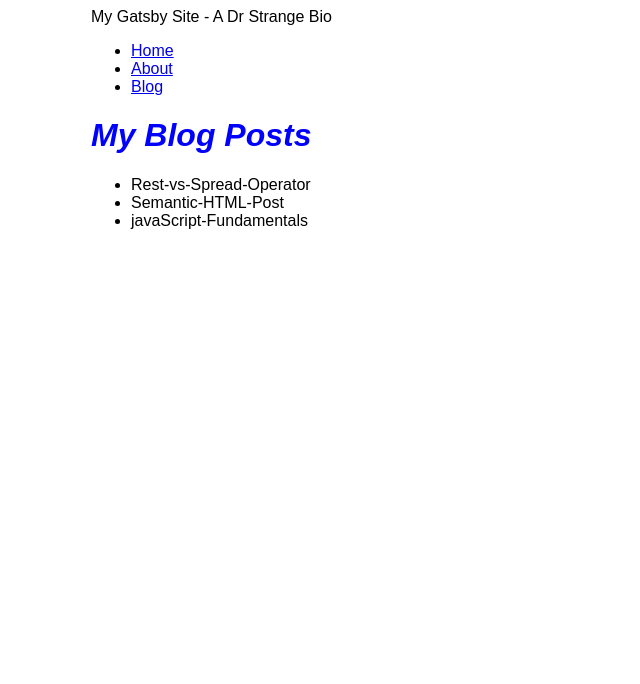
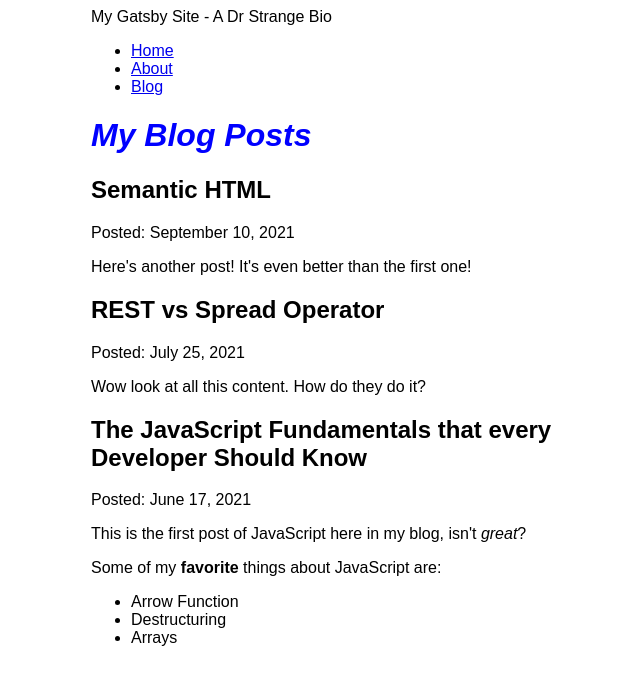
Before and after one commit to nathanbq/my-first-gatsby-site, a Gatsby site: page /blog in a window 1280 px wide. Shown: the whole page, without its empty margins (299-939 px from the left). Built offline with nearby package versions, Linux system fonts and the light colour scheme; Gatsby itself is replaced by a stand-in of ours.

Commit message:
Finished Gatsby Tutorial Part V

```diff
--- a/blog/Rest-vs-Spread-Operator.mdx
+++ b/blog/Rest-vs-Spread-Operator.mdx
@@ -0,0 +1,6 @@
+---
+title: "REST vs Spread Operator"
+date: "2021-07-25"
+---
+
+Wow look at all this content. How do they do it?
--- a/blog/Semantic-HTML-Post.mdx
+++ b/blog/Semantic-HTML-Post.mdx
@@ -0,0 +1,6 @@
+---
+title: "Semantic HTML"
+date: "2021-09-10"
+---
+
+Here's another post! It's even better than the first one!
--- a/blog/javaScript-Fundamentals.mdx
+++ b/blog/javaScript-Fundamentals.mdx
@@ -0,0 +1,13 @@
+---
+title: "The JavaScript Fundamentals that every Developer Should Know"
+date: "2021-06-17"
+---
+
+This is the first post of JavaScript here in my blog, isn't *great*?
+
+
+Some of my **favorite** things about JavaScript are:
+
+* Arrow Function
+* Destructuring
+* Arrays
--- a/gatsby-config.js
+++ b/gatsby-config.js
@@ -12,7 +12,8 @@ module.exports = {
       options: {
         name: `blog`,
         path: `${__dirname}/blog`,
-      }
+      },
     },
+    "gatsby-plugin-mdx",
   ],
 };
--- a/package.json
+++ b/package.json
@@ -14,9 +14,12 @@
     "clean": "gatsby clean"
   },
   "dependencies": {
+    "@mdx-js/mdx": "^1.6.22",
+    "@mdx-js/react": "^1.6.22",
     "gatsby": "^3.10.2",
     "gatsby-plugin-gatsby-cloud": "^2.10.1",
     "gatsby-plugin-image": "^1.10.1",
+    "gatsby-plugin-mdx": "^2.11.0",
     "gatsby-plugin-sharp": "^3.10.2",
     "gatsby-source-filesystem": "^3.11.0",
     "graphql": "^15.5.1",
--- a/src/pages/blog.js
+++ b/src/pages/blog.js
@@ -1,33 +1,40 @@
 //import react and more components
-import * as React from 'react'
-import { graphql } from 'gatsby'
-import Layout from '../components/layout'
+import * as React from "react";
+import { graphql } from "gatsby";
+import { MDXRenderer } from 'gatsby-plugin-mdx'
+import Layout from "../components/layout";
 
 //write your components
 const BlogPage = ({ data }) => {
-    return (
-        <Layout pageTitle="My Blog Posts">
-            <ul>
-                {
-                    data.allFile.nodes.map(node => (
-                        <li key={node.name}>
-                            {node.name}
-                        </li>
-                    ))
-                }
-            </ul>
-        </Layout>
-    )
+  return (
+    <Layout pageTitle="My Blog Posts">
+      {data.allMdx.nodes.map((node) => (
+        <article key={node.id}>
+          <h2>{node.frontmatter.title}</h2>
+          <p>Posted: {node.frontmatter.date}</p>
+          <MDXRenderer>
+              {node.body}
+          </MDXRenderer>
+        </article>
+      ))}
+    </Layout>
+  );
 };
 
-export const query = graphql `
-query {
-    allFile {
+export const query = graphql`
+  query {
+    allMdx(sort: { fields: frontmatter___date, order: DESC }) {
       nodes {
-        name
+        frontmatter {
+          title
+          date(formatString: "MMMM DD, YYYY")
+        }
+        id
+        body
       }
     }
-  }`
+  }
+`;
 
 //export your component
-export default BlogPage
+export default BlogPage;
```
Also changed, not shown: 1 other file.
